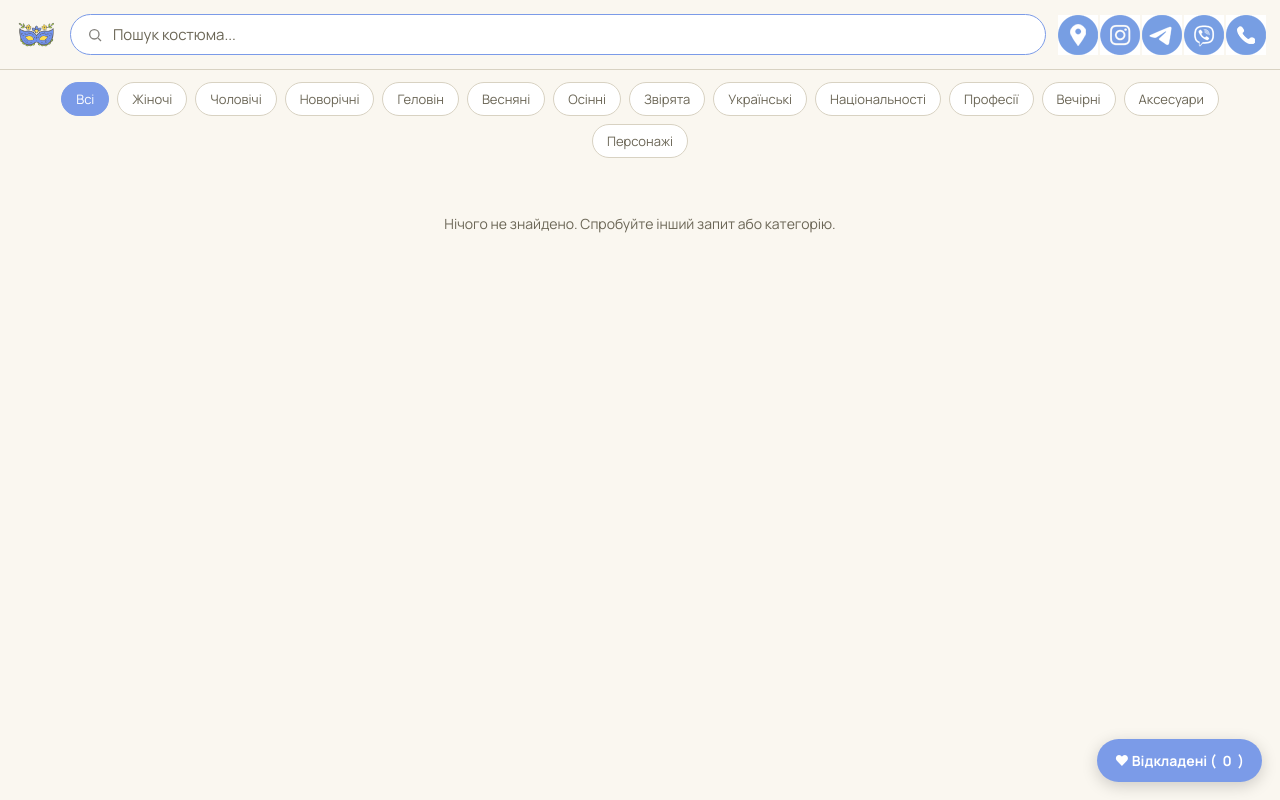
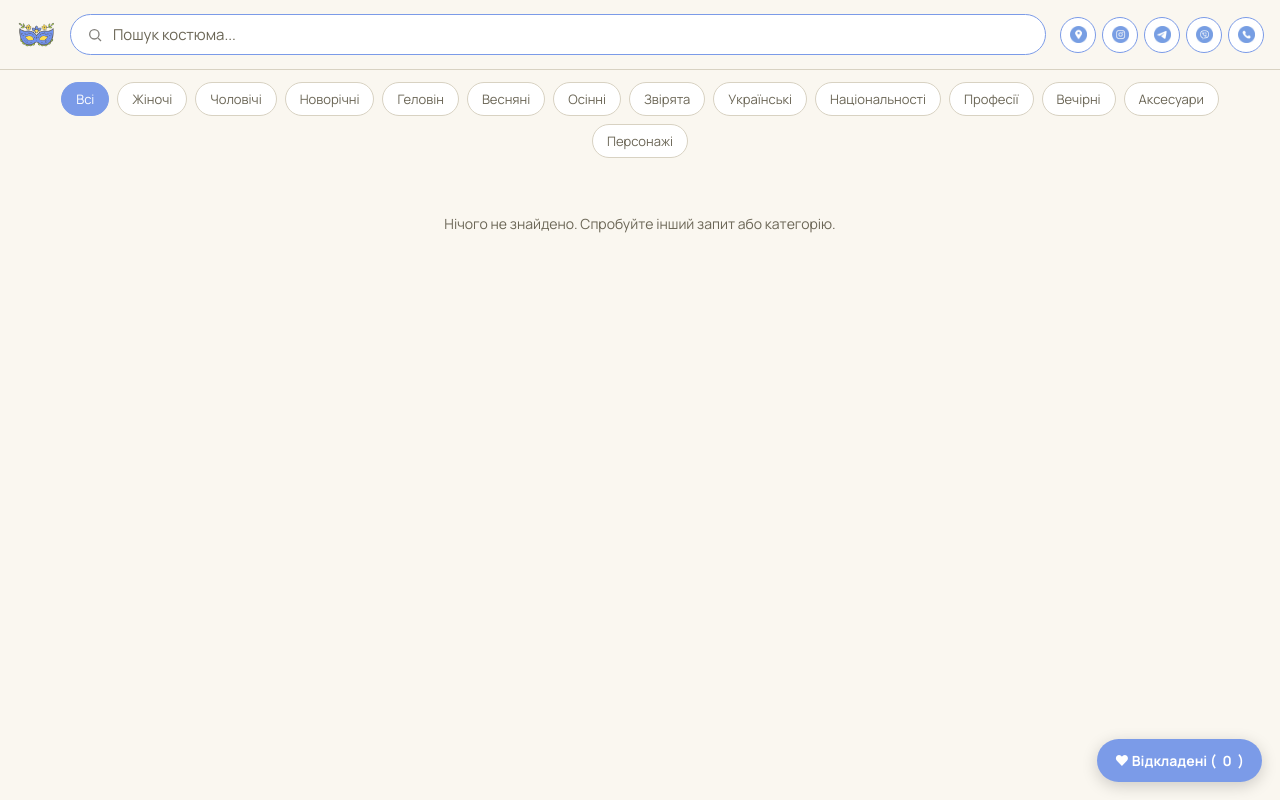
Before and after one commit to karnavalstudiovn/katalog, a plain HTML site: page index.html in a window 1280 px wide. Drawn offline with Linux system fonts and the light colour scheme; no server answers.

Commit message:
Update styles.css

```diff
--- a/styles.css
+++ b/styles.css
@@ -93,6 +93,7 @@
   flex: 0 0 auto;
 }
 .icon-btn svg { width: 17px; height: 17px; }
+.icon-btn img { width: 17px; height: 17px; object-fit: contain; display: block; }
 .icon-btn:active { background: var(--accent); color: #fff; }
 
 @media (max-width: 640px) {
```
